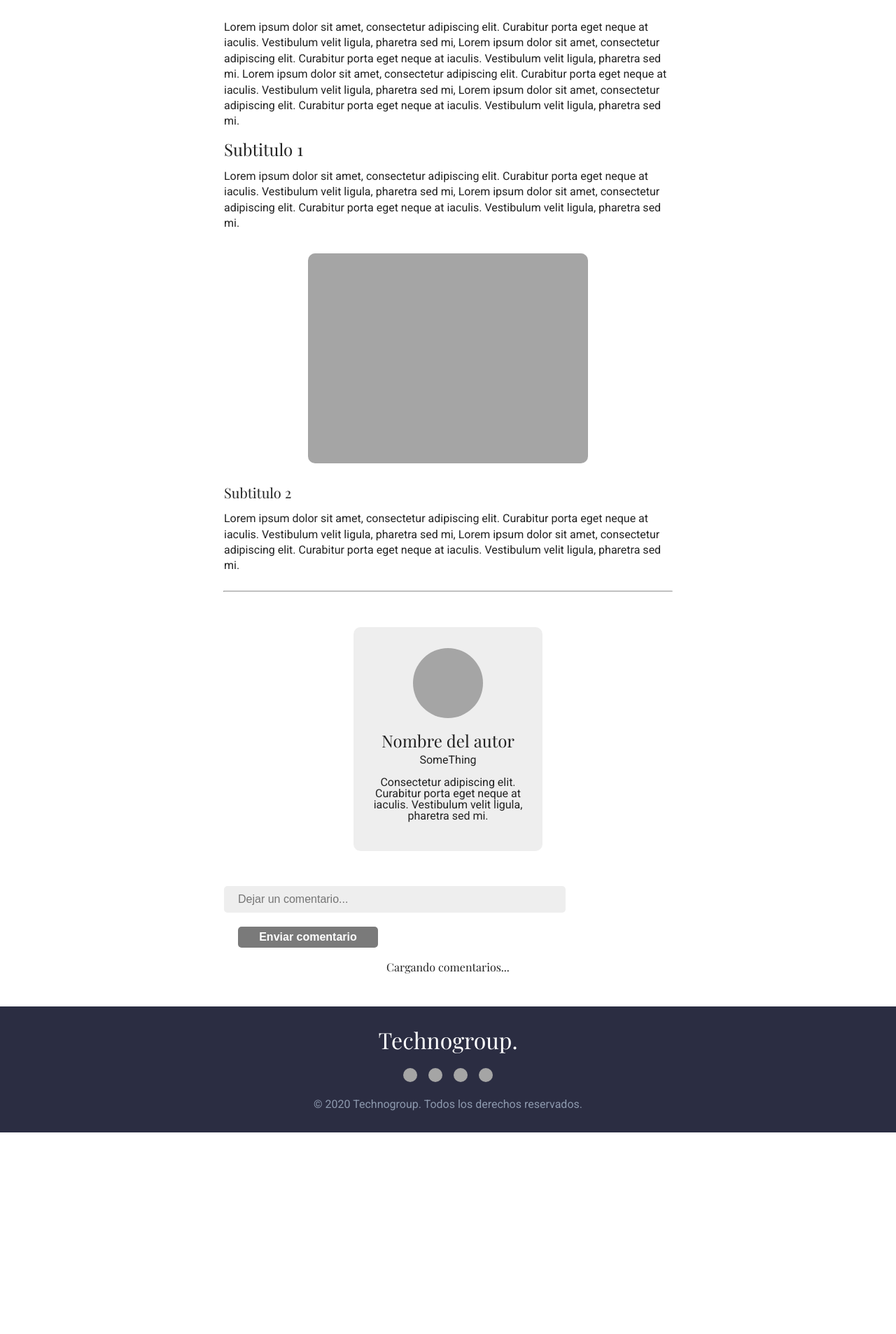
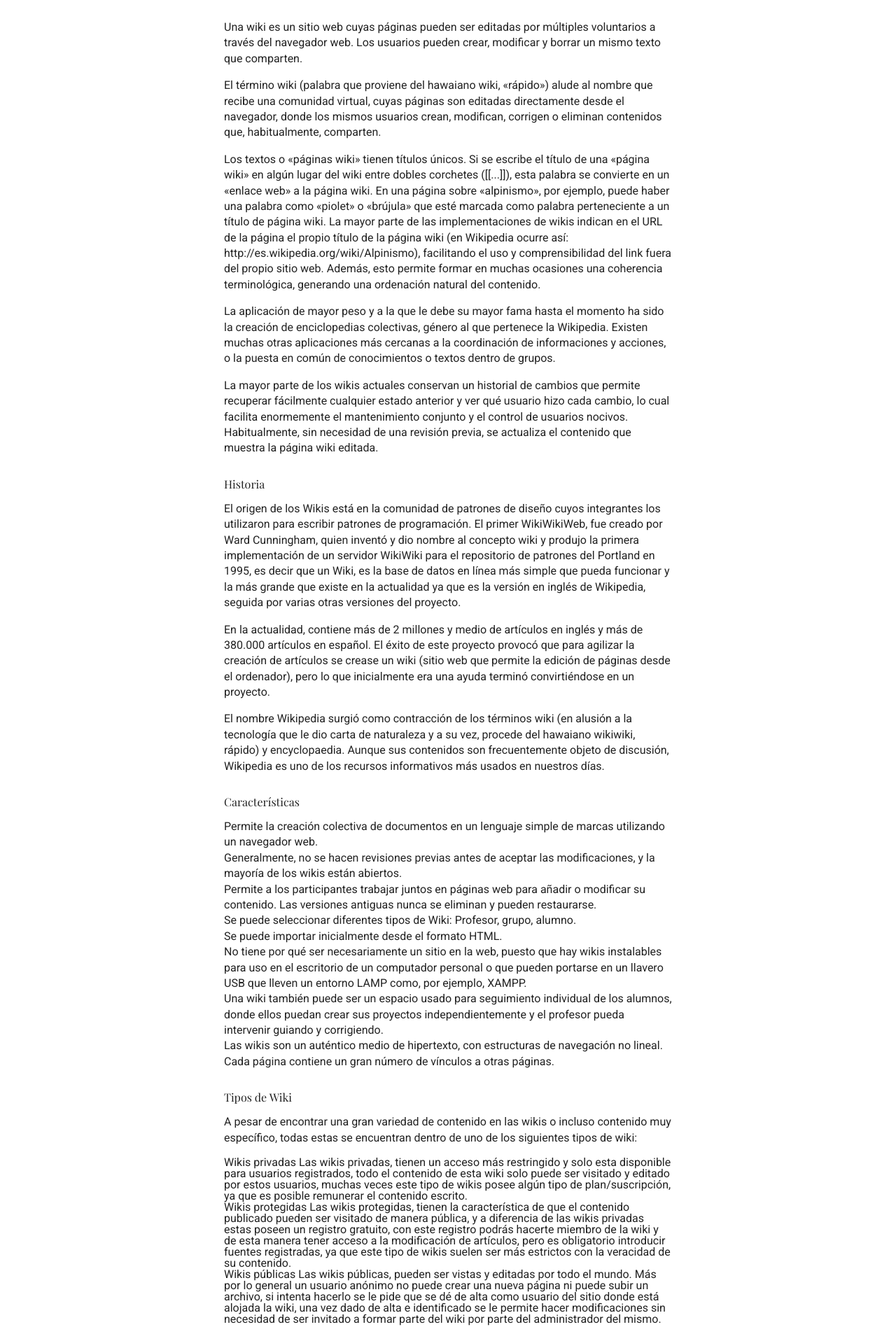
Before and after one commit to 7heGuardian/TechGroup, a Next.js app: page /post/elaboracion-de-una-wiki in a window 1280 px wide. Shown: the part 654-2560 px from the top of the page at 70% size. Before the commit the page ends 2272 px from the top, so only its background shows below. Built offline with nearby package versions, Linux system fonts and the light colour scheme; no server answers; the database is empty.

Commit message:
fixing title header home

```diff
--- a/components/HeaderPostPage/index.js
+++ b/components/HeaderPostPage/index.js
@@ -1,7 +1,5 @@
 import { HeaderStyled } from './styled'
 
-export default function HeaderPostPage() {
-  return (
-    <HeaderStyled />
-  )
-}
+const HeaderPostPage = () => <HeaderStyled />
+
+export default HeaderPostPage
--- a/layouts/HomeLayout/styled.js
+++ b/layouts/HomeLayout/styled.js
@@ -3,5 +3,4 @@ import styled from '@emotion/styled'
 export const HomeLayoutStyled = styled.div`
   height: 100%;
   width: 100%;
-  padding-top: 50px;
 `
--- a/pages/post/elaboracion-de-una-wiki.js
+++ b/pages/post/elaboracion-de-una-wiki.js
@@ -42,33 +42,184 @@ export default function PostItem() {
         <MetaDataPostPage>Meta Description</MetaDataPostPage>
         <PostPageDescription>
           <p>
-            Lorem ipsum dolor sit amet, consectetur adipiscing elit.
-            Curabitur porta eget neque at iaculis.
-            Vestibulum velit ligula, pharetra sed mi,
-            Lorem ipsum dolor sit amet, consectetur adipiscing elit.
-            Curabitur porta eget neque at iaculis.
-            Vestibulum velit ligula, pharetra sed mi.
-            Lorem ipsum dolor sit amet, consectetur adipiscing elit.
-            Curabitur porta eget neque at iaculis.
-            Vestibulum velit ligula, pharetra sed mi,
-            Lorem ipsum dolor sit amet, consectetur adipiscing elit.
-            Curabitur porta eget neque at iaculis.
-            Vestibulum velit ligula, pharetra sed mi.
+            Una wiki es un sitio web cuyas páginas pueden ser editadas por múltiples voluntarios
+            a través del navegador web. Los usuarios pueden crear, modificar y borrar un mismo
+            texto que comparten.
           </p>
           <br />
-          <h3 style={{ fontSize: '24px' }}>Subtitulo 1</h3>
+          <p>
+            El término wiki (palabra que proviene del hawaiano wiki, «rápido») alude al nombre que
+            recibe una comunidad virtual, cuyas páginas son editadas directamente desde el navegador, donde
+            los mismos usuarios crean, modifican, corrigen o eliminan contenidos que, habitualmente,
+            comparten.
+          </p>
           <br />
           <p>
-            Lorem ipsum dolor sit amet, consectetur adipiscing elit.
-            Curabitur porta eget neque at iaculis.
-            Vestibulum velit ligula, pharetra sed mi,
-            Lorem ipsum dolor sit amet, consectetur adipiscing elit.
-            Curabitur porta eget neque at iaculis.
-            Vestibulum velit ligula, pharetra sed mi.
+            Los textos o «páginas wiki» tienen títulos únicos. Si se escribe el título de una «página wiki»
+            en algún lugar del wiki entre dobles corchetes ([[...]]), esta palabra se convierte en un «enlace
+            web» a la página wiki. En una página sobre «alpinismo», por ejemplo, puede haber una palabra
+            como «piolet» o «brújula» que esté marcada como palabra perteneciente a un título de página
+            wiki. La mayor parte de las implementaciones de wikis indican en el URL de la página el propio
+            título de la página wiki (en Wikipedia ocurre así: http://es.wikipedia.org/wiki/Alpinismo),
+            facilitando el uso y comprensibilidad del link fuera del propio sitio web. Además, esto permite
+            formar en muchas ocasiones una coherencia terminológica, generando una ordenación natural del
+            contenido.
           </p>
-
+          <br />
+          <p>
+            La aplicación de mayor peso y a la que le debe su mayor fama hasta el momento ha sido la
+            creación de enciclopedias colectivas, género al que pertenece la Wikipedia. Existen muchas otras
+            aplicaciones más cercanas a la coordinación de informaciones y acciones, o la puesta en común
+            de conocimientos o textos dentro de grupos.
+          </p>
+          <br />
+          <p>
+            La mayor parte de los wikis actuales conservan un historial de cambios que permite recuperar
+            fácilmente cualquier estado anterior y ver qué usuario hizo cada cambio, lo cual facilita
+            enormemente el mantenimiento conjunto y el control de usuarios nocivos. Habitualmente, sin
+            necesidad de una revisión previa, se actualiza el contenido que muestra la página wiki editada.
+          </p>
           <br />
           <br />
+          <h3>Historia</h3>
+          <br />
+          <p>
+            El origen de los Wikis está en la comunidad de patrones de diseño cuyos integrantes los
+            utilizaron para escribir patrones de programación. El primer WikiWikiWeb, fue creado por Ward
+            Cunningham, quien inventó y dio nombre al concepto wiki y produjo la primera implementación
+            de un servidor WikiWiki para el repositorio de patrones del Portland en 1995, es decir que un
+            Wiki, es la base de datos en línea más simple que pueda funcionar y la más grande que existe en
+            la actualidad ya que es la versión en inglés de Wikipedia, seguida por varias otras versiones del
+            proyecto.
+          </p>
+          <br />
+          <p>
+            En la actualidad, contiene más de 2 millones y medio de artículos en inglés y más de 380.000
+            artículos en español. El éxito de este proyecto provocó que para agilizar la creación de artículos
+            se crease un wiki (sitio web que permite la edición de páginas desde el ordenador), pero lo que
+            inicialmente era una ayuda terminó convirtiéndose en un proyecto.
+          </p>
+          <br />
+          <p>
+            El nombre Wikipedia surgió como contracción de los términos wiki (en alusión a la tecnología
+            que le dio carta de naturaleza y a su vez, procede del hawaiano wikiwiki, rápido) y
+            encyclopaedia. Aunque sus contenidos son frecuentemente objeto de discusión, Wikipedia es uno
+            de los recursos informativos más usados en nuestros días.
+          </p>
+          <br />
+          <br />
+          <h3>Características</h3>
+          <br />
+          <p>
+            <ul>
+              <li>
+                Permite la creación colectiva de documentos en un lenguaje simple de marcas utilizando
+                un navegador web.
+                </li>
+              <li>
+                Generalmente, no se hacen revisiones previas antes de aceptar las
+                modificaciones, y la mayoría de los wikis están abiertos.
+                </li>
+              <li>
+                Permite a los participantes trabajar juntos en páginas web para añadir o modificar su
+                contenido. Las versiones antiguas nunca se eliminan y pueden restaurarse.
+                </li>
+              <li>
+                Se puede seleccionar diferentes tipos de Wiki: Profesor, grupo, alumno.
+                </li>
+              <li>
+                Se puede importar inicialmente desde el formato HTML.
+                </li>
+              <li>
+                No tiene por qué ser necesariamente un sitio en la web, puesto que hay wikis instalables
+                para uso en el escritorio de un computador personal o que pueden portarse en un llavero
+                USB que lleven un entorno LAMP como, por ejemplo, XAMPP.
+                </li>
+              <li>
+                Una wiki también puede ser un espacio usado para seguimiento individual de los
+                alumnos, donde ellos puedan crear sus proyectos independientemente y el profesor pueda
+                intervenir guiando y
+                corrigiendo.
+                </li>
+              <li>
+                Las wikis son un auténtico medio de hipertexto, con estructuras de navegación no lineal.
+                </li>
+              <li>
+                Cada página contiene un gran número de vínculos a otras páginas.
+                </li>
+            </ul>
+          </p>
+          <br />
+          <br />
+          <h3>Tipos de Wiki</h3>
+          <br />
+          <p>
+            A pesar de encontrar una gran variedad de contenido en las wikis o incluso contenido muy
+            específico, todas estas se encuentran dentro de uno de los siguientes tipos de wiki:
+          </p>
+          <br />
+          <ul>
+            <li>
+              Wikis privadas
+              Las wikis privadas, tienen un acceso más restringido y solo esta disponible para
+              usuarios registrados, todo el contenido de esta wiki solo puede ser visitado y editado por
+              estos usuarios, muchas veces este tipo de wikis posee algún tipo de plan/suscripción, ya
+              que es posible remunerar el contenido escrito.
+            </li>
+            <li>
+              Wikis protegidas
+              Las wikis protegidas, tienen la característica de que el contenido publicado pueden ser
+              visitado de manera pública, y a diferencia de las wikis privadas estas poseen un registro
+              gratuito, con este registro podrás hacerte miembro de la wiki y de esta manera tener
+              acceso a la modificación de artículos, pero es obligatorio introducir fuentes registradas,
+              ya que este tipo de wikis suelen ser más estrictos con la veracidad de su contenido.
+            </li>
+            <li>
+              Wikis públicas
+              Las wikis públicas, pueden ser vistas y editadas por todo el mundo. Más por lo general
+              un usuario anónimo no puede crear una nueva página ni puede subir un archivo, si
+              intenta hacerlo se le pide que se dé de alta como usuario del sitio donde está alojada la
+              wiki, una vez dado de alta e identificado se le permite hacer modificaciones sin
+              necesidad de ser invitado a formar parte del wiki por parte del administrador del mismo.
+            </li>
+          </ul>
+          <br />
+          <p>
+            Teniendo en cuenta el alcance de cada tipo de wiki, podemos adentrarnos en estos mismos y
+            abrir paso a las categorías que poseen las wikis, y podemos ver que estas poseen:
+          </p>
+          <br />
+          <ul>
+            <li>
+              Wikis educativas: https://es.wikiversity.org
+            </li>
+            <li>
+              Wikis de biologia: https://es.wikiversity.org
+            </li>
+            <li>
+              Wikis de turismo: https://es.wikiversity.org
+            </li>
+            <li>
+              Wikis de noticia: https://es.wikinews.org
+            </li>
+            <li>
+              Wikis de libros: https://es.wikibooks.org/
+            </li>
+            <li>
+              Entre otras…
+            </li>
+          </ul>
+          <br />
+          <p>
+
+          </p>
+          <br />
+          <p>
+
+          </p>
+          <br />
+          <p>
+          </p>
           <PostPageImageDescription>
 
           </PostPageImageDescription>
```
Also changed, not shown: components/HeaderHome/styled.js (+18 -1 lines).
